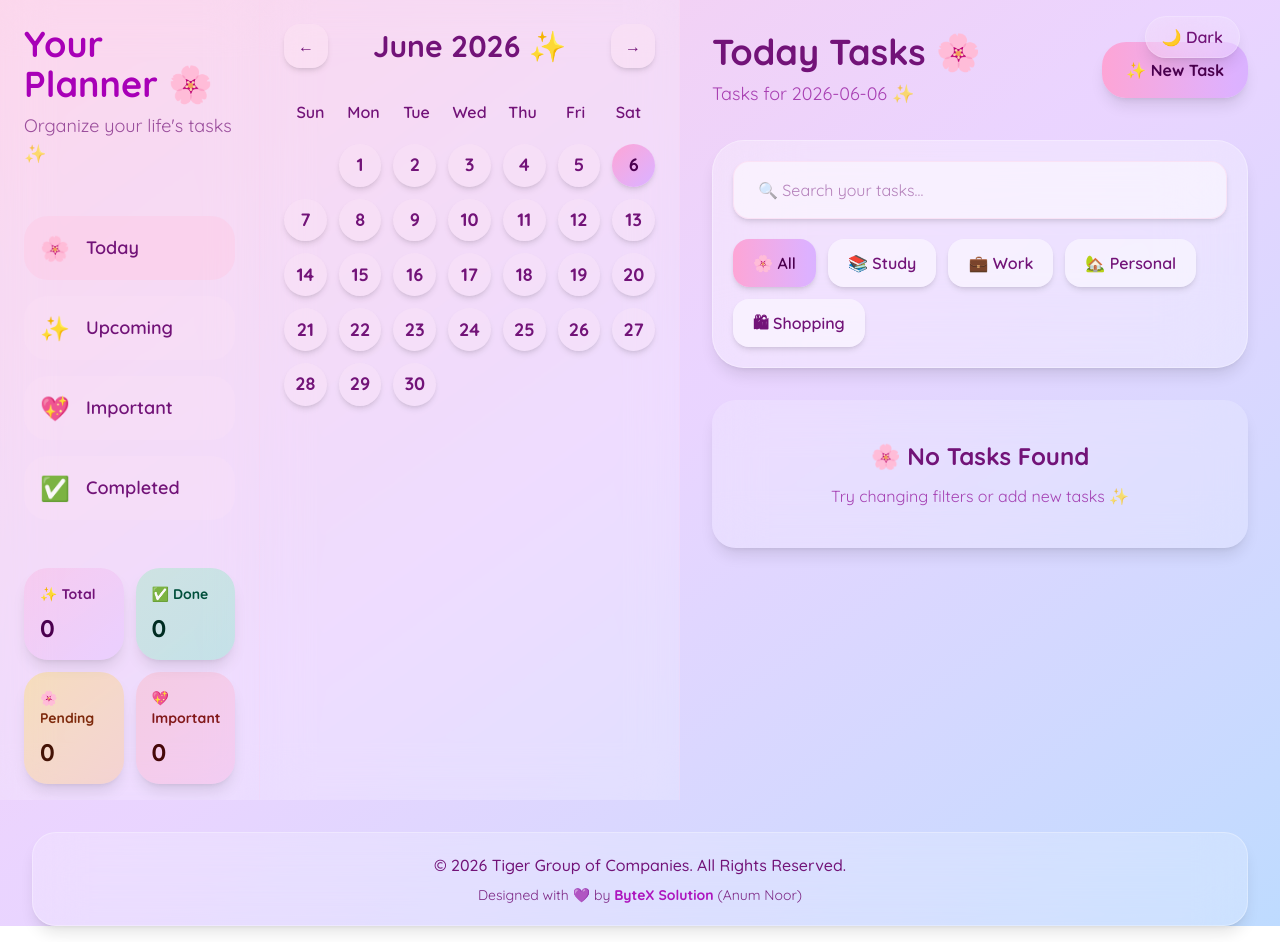
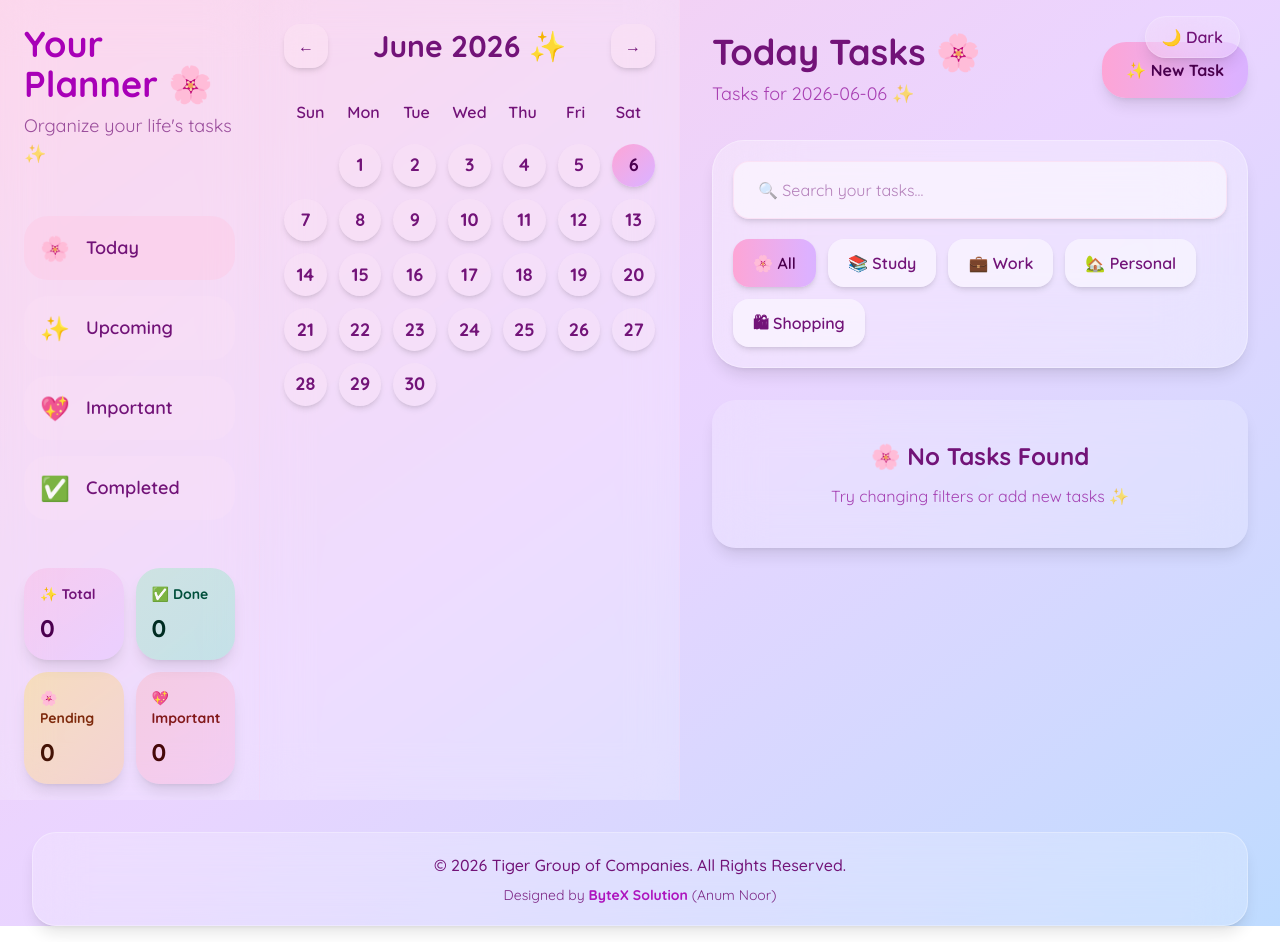
Before and after one commit to anumnoor643-jpg/react-project, a React (Vite) app: page / in a window 1280 px wide. Built offline with nearby package versions, Linux system fonts and the light colour scheme.

Commit message:
Update footer design attribution text

```diff
--- a/src/components/Footer.jsx
+++ b/src/components/Footer.jsx
@@ -31,7 +31,7 @@ function Footer({ darkMode }) {
         </p>
 
         <p className="mt-2 text-xs md:text-sm opacity-90">
-          Designed with 💜 by{" "}
+          Designed by{" "}
           <a
             href="https://www.bytexsolution.com"
             target="_blank"
```
